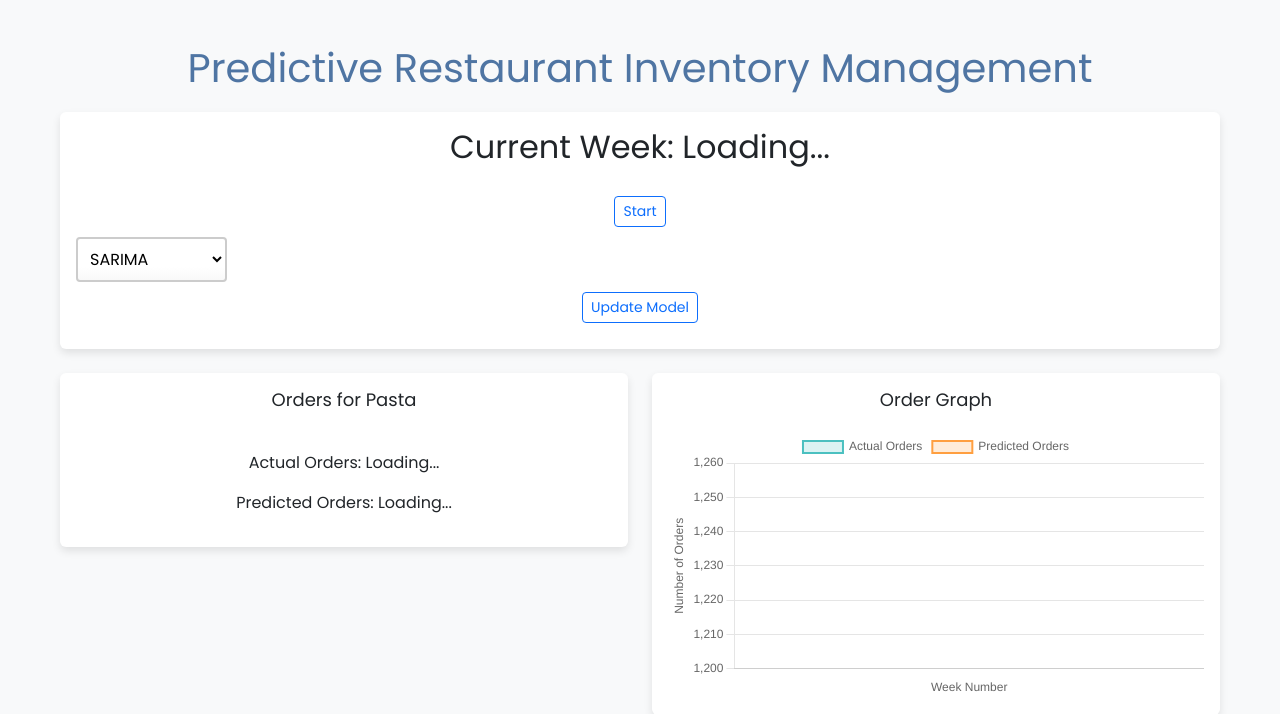
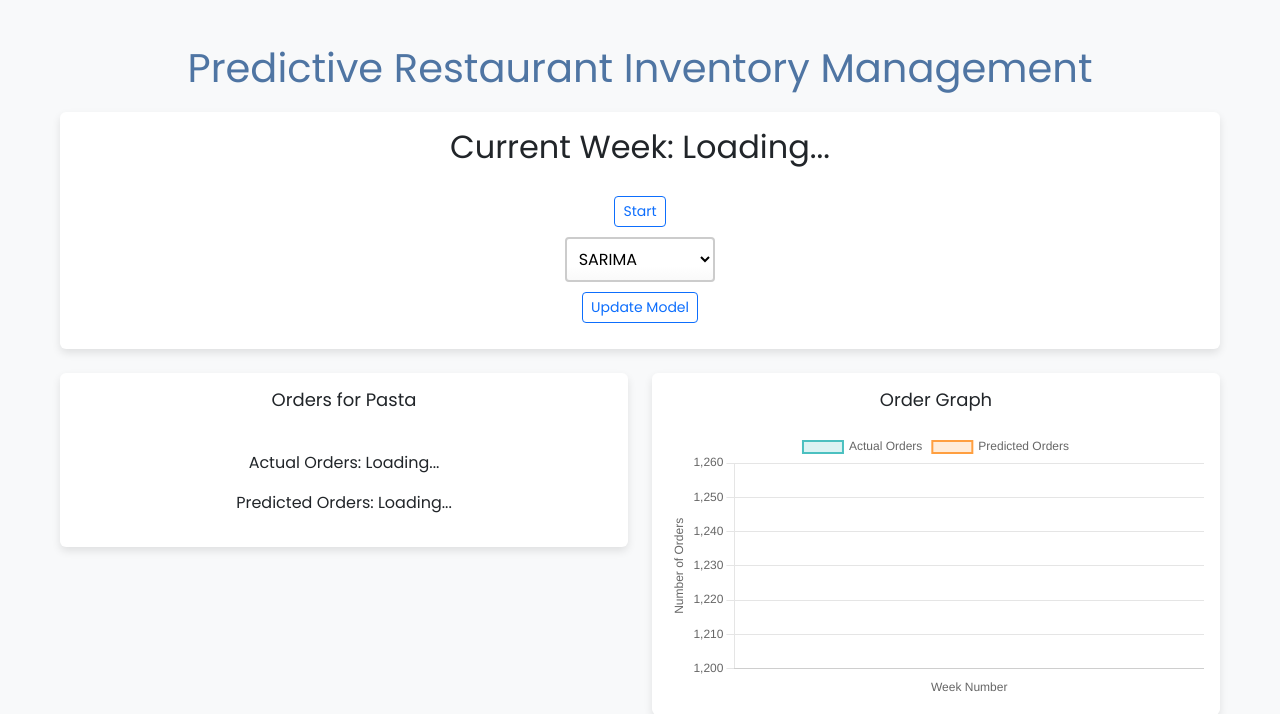
Before and after one commit to tramya16/predictive-restaurant-inventory, a Flask app: page / in a window 1280 px wide. Shown: the top 714 px of the page. Run offline with Flask 3, Linux system fonts and the light colour scheme.

Commit message:
Align model select

```diff
--- a/app/templates/index.html
+++ b/app/templates/index.html
@@ -42,7 +42,7 @@
   <h1>Predictive Restaurant Inventory Management</h1>
 
   <!-- Current Week Section -->
-  <div class="card p-3 mb-4">
+  <div class="card p-3 mb-4" style="text-align: center;">
     <h2>Current Week: <span id="current-week-number">Loading...</span></h2>
     <button id="toggle-button" class="btn btn-outline-primary btn-sm">Start</button>
     <div class="ModelSelection">
```
